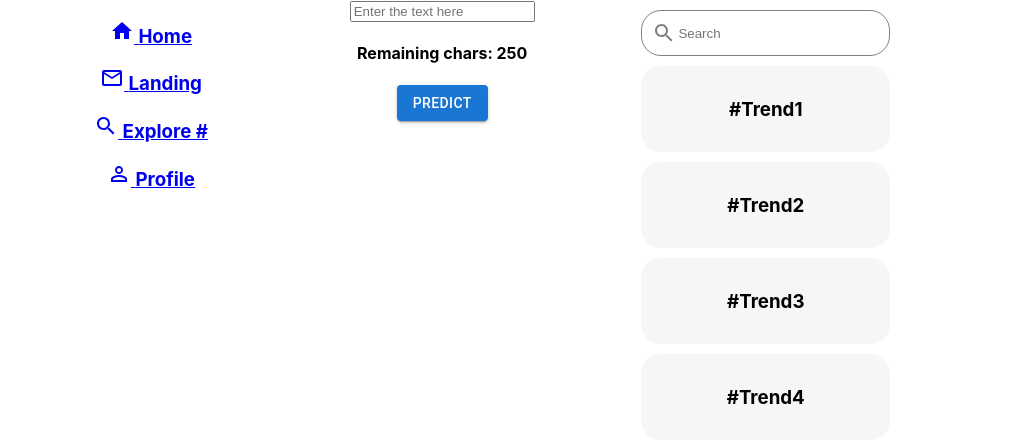
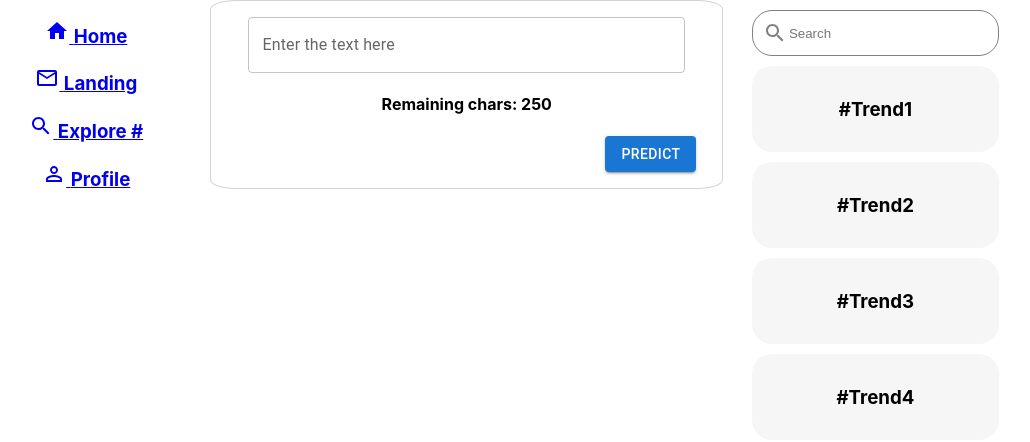
Before and after one commit to ZahraMammadli/predict-future, a React (Create React App) app in the folder client/: page / in a window 1280 px wide. Shown: the top 442 px of the page, without its empty margins (153-1183 px from the left). Built offline with nearby package versions, Linux system fonts and the light colour scheme; what react-three-fiber would draw is missing.

Commit message:
Improve styling of prediction form

```diff
--- a/client/src/components/PredictionsForm/PredictionsForm.css
+++ b/client/src/components/PredictionsForm/PredictionsForm.css
@@ -0,0 +1,23 @@
+.pf-body {
+  width: 86%;
+  padding: 2vh 2vw;
+  margin-left: 1vw;
+  margin-right: 1vw;
+  border: 1px solid lightgray;
+  border-radius: 5%;
+}
+
+.pf-input {
+  width: 95%;
+}
+
+.pf-footer {
+  width: 100%;
+  display: flex;
+  justify-content: flex-end;
+  flex-direction: row;
+}
+
+.pf-predict-btn {
+  justify-self: end;
+}
--- a/client/src/components/PredictionsForm/PredictionsForm.js
+++ b/client/src/components/PredictionsForm/PredictionsForm.js
@@ -1,5 +1,7 @@
 import { useState } from "react";
 import Button from "@mui/material/Button";
+import "./PredictionsForm.css";
+import TextField from "@mui/material/TextField";
 
 const TEXT_SIZE = 250;
 
@@ -16,19 +18,27 @@ export default function PredictionsForm() {
   };
 
   return (
-    <div>
+    <div className="pf-body">
       <form>
-        <input
-          type="text"
+        <TextField
+          id="outlined-basic"
+          label="Enter the text here"
+          className="pf-input"
           placeholder="Enter the text here"
           onChange={handleInput}
           value={inputText}
+          variant="outlined"
         />
 
         <h4>Remaining chars: {TEXT_SIZE - inputText.length}</h4>
-        <Button variant="contained" onClick={handlePredict}>
-          Predict
-        </Button>
+
+        <div className="pf-footer">
+          <div className="pf-predict-btn">
+            <Button variant="contained" onClick={handlePredict}>
+              Predict
+            </Button>
+          </div>
+        </div>
       </form>
     </div>
   );
--- a/client/src/pages/HomePage/HomePage.css
+++ b/client/src/pages/HomePage/HomePage.css
@@ -2,11 +2,11 @@
   display: flex;
   text-align: center;
 }
-.w-70 {
-  width: 70%;
+.w-80 {
+  width: 80%;
   margin: auto;
 }
 
 .center-col {
-  flex: 0.4 1;
+  flex: 0.6 1;
 }
--- a/client/src/pages/HomePage/HomePage.js
+++ b/client/src/pages/HomePage/HomePage.js
@@ -5,7 +5,7 @@ import "./HomePage.css";
 
 export default function () {
   return (
-    <div className="w-70">
+    <div className="w-80">
       <div className="d-flex">
         <div className="left-menu">
           <LeftMenu />
```
